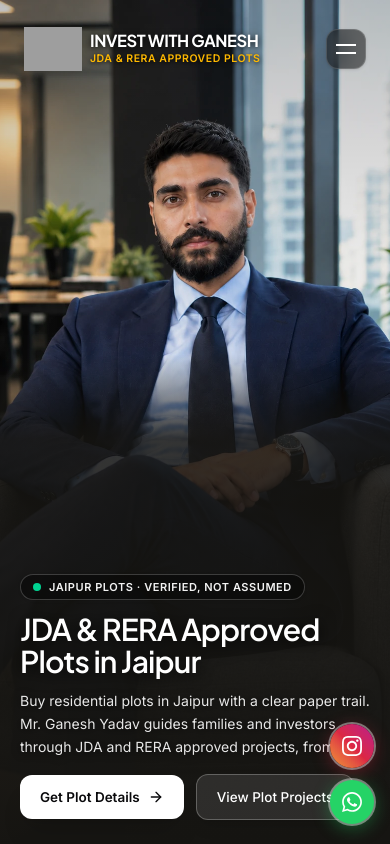
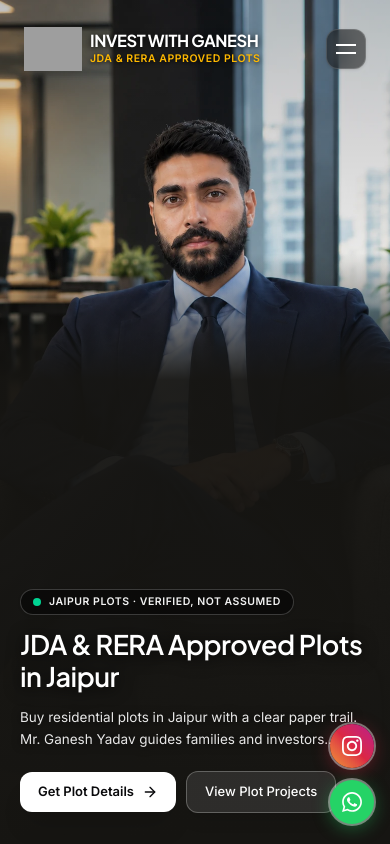
Before and after one commit to bad781478-lang/INVEST-WITH-GANESH, a React (Vite) app: page / in a window 390 px wide. Shown: the top 844 px of the page. Built offline with nearby package versions, Linux system fonts and the light colour scheme; grey boxes are pictures that could not be loaded.

Commit message:
fix(hero): prevent text and buttons from touching edges, portrait, or each other on small screens

```diff
--- a/src/components/home/HeroSection.tsx
+++ b/src/components/home/HeroSection.tsx
@@ -36,7 +36,7 @@ export const HeroSection: React.FC = () => {
   }, [isRevealed]);
 
   return (
-    <section className="relative h-screen h-[100dvh] min-h-[100dvh] max-h-[100dvh] bg-[#161512] text-white flex flex-col justify-end pt-20 sm:pt-28 md:pt-32 pb-6 sm:pb-10 md:pb-20 overflow-hidden">
+    <section className="relative min-h-[100dvh] bg-[#161512] text-white flex flex-col justify-end pt-24 sm:pt-28 md:pt-32 pb-8 sm:pb-12 md:pb-20 pb-[max(2rem,env(safe-area-inset-bottom))] overflow-hidden">
       {/* Background Images: Portrait image for mobile, landscape banner on desktop */}
       <div className="absolute inset-0 z-0">
         <picture className="w-full h-full block">
@@ -71,46 +71,46 @@ export const HeroSection: React.FC = () => {
         <div className="hidden md:block absolute inset-0 bg-gradient-to-r from-[#161512] from-25% via-[#161512]/80 via-48% to-transparent to-68%" />
         <div className="hidden md:block absolute inset-0 bg-gradient-to-t from-[#161512] via-transparent to-black/15" />
 
-        {/* Mobile Gradient Overlay: Very subtle cinematic touch on face (very very little bit); rich darkness at bottom for text & UI contrast */}
+        {/* Mobile Gradient Overlay: Clean cinematic backdrop with generous bottom darkness so text never clashes with portrait */}
         <div className="md:hidden absolute inset-0 bg-gradient-to-b from-black/25 via-black/[0.08] via-30% to-transparent to-55% pointer-events-none" />
-        <div className="md:hidden absolute inset-0 bg-gradient-to-t from-[#161512] via-[#161512]/85 via-32% via-[#161512]/30 via-48% to-transparent to-58% pointer-events-none" />
+        <div className="md:hidden absolute inset-0 bg-gradient-to-t from-[#161512] via-[#161512]/95 via-36% via-[#161512]/50 via-55% to-transparent to-70% pointer-events-none" />
       </div>
 
       {/* Hero Content */}
-      <div className="relative z-10 max-w-7xl mx-auto px-5 sm:px-6 md:px-10 w-full">
-        <div className="max-w-xl sm:max-w-2xl lg:max-w-3xl space-y-3 sm:space-y-4 md:space-y-5">
+      <div className="relative z-10 max-w-7xl mx-auto px-5 xs:px-6 sm:px-8 md:px-10 w-full">
+        <div className="max-w-xl sm:max-w-2xl lg:max-w-3xl space-y-3.5 sm:space-y-4 md:space-y-5">
           {/* Top Pill Badge */}
           <div className={`inline-block ${isRevealed ? 'animate-hero-1' : 'opacity-0'}`}>
-            <div className="inline-flex items-center gap-2 rounded-full bg-black/40 backdrop-blur-md border border-white/20 px-3 py-1 shadow-sm">
+            <div className="inline-flex items-center gap-2 rounded-full bg-black/50 backdrop-blur-md border border-white/20 px-3 py-1 shadow-sm">
               <span className="w-2 h-2 rounded-full bg-emerald-400 shrink-0" />
-              <span className="text-[11px] sm:text-xs font-semibold uppercase tracking-wider text-white/95">
+              <span className="text-[10.5px] xs:text-[11px] sm:text-xs font-semibold uppercase tracking-wider text-white/95">
                 JAIPUR PLOTS · VERIFIED, NOT ASSUMED
               </span>
             </div>
           </div>
 
           {/* Main H1 Headline */}
-          <h1 className={`text-3xl sm:text-4xl md:text-5xl lg:text-6xl xl:text-[72px] font-semibold leading-[1.08] tracking-[-0.03em] text-white drop-shadow-[0_2px_8px_rgba(0,0,0,0.85)] ${isRevealed ? 'animate-hero-2' : 'opacity-0'}`}>
+          <h1 className={`text-[27px] xs:text-3xl sm:text-4xl md:text-5xl lg:text-6xl xl:text-[72px] font-semibold leading-[1.18] sm:leading-[1.12] md:leading-[1.08] tracking-[-0.02em] sm:tracking-[-0.03em] text-white drop-shadow-[0_2px_8px_rgba(0,0,0,0.85)] ${isRevealed ? 'animate-hero-2' : 'opacity-0'}`}>
             JDA &amp; RERA Approved Plots in Jaipur
           </h1>
 
           {/* Subtitle Description */}
-          <p className={`text-[14px] sm:text-base md:text-[18px] text-white/90 leading-relaxed font-normal max-w-xl line-clamp-3 sm:line-clamp-none drop-shadow-[0_1px_4px_rgba(0,0,0,0.85)] ${isRevealed ? 'animate-hero-3' : 'opacity-0'}`}>
+          <p className={`text-[13.5px] xs:text-[14px] sm:text-base md:text-[18px] text-white/90 leading-relaxed font-normal max-w-xl line-clamp-2 xs:line-clamp-3 sm:line-clamp-none drop-shadow-[0_1px_4px_rgba(0,0,0,0.85)] ${isRevealed ? 'animate-hero-3' : 'opacity-0'}`}>
             Buy residential plots in Jaipur with a clear paper trail. Mr. Ganesh Yadav guides families and investors through JDA and RERA approved projects, from approvals and locations to site visits, before any money changes hands.
           </p>
 
           {/* Action Buttons */}
-          <div className={`pt-1 sm:pt-3 flex flex-row flex-wrap items-center gap-3 sm:gap-4 ${isRevealed ? 'animate-hero-4' : 'opacity-0'}`}>
+          <div className={`pt-1.5 sm:pt-3 flex flex-row flex-wrap items-center gap-2.5 sm:gap-4 ${isRevealed ? 'animate-hero-4' : 'opacity-0'}`}>
             <a
               href="/contact"
-              className="inline-flex items-center justify-center gap-2 rounded-xl bg-white text-zinc-950 px-5 sm:px-6 py-3 sm:py-3.5 text-[13.5px] sm:text-[14px] font-semibold hover:bg-zinc-100 transition-all duration-300 shadow-xl hover:shadow-2xl hover:-translate-y-0.5 active:scale-98 cursor-pointer"
+              className="inline-flex items-center justify-center gap-2 rounded-xl bg-white text-zinc-950 px-4.5 xs:px-5 sm:px-6 py-2.5 xs:py-3 sm:py-3.5 text-[13px] xs:text-[13.5px] sm:text-[14px] font-semibold hover:bg-zinc-100 transition-all duration-300 shadow-xl hover:shadow-2xl hover:-translate-y-0.5 active:scale-98 cursor-pointer"
             >
               <span>Get Plot Details</span>
               <ArrowRight className="w-4 h-4 transition-transform group-hover:translate-x-1" />
             </a>
             <a
               href="/projects"
-              className="inline-flex items-center justify-center rounded-xl bg-white/10 backdrop-blur-md border border-white/25 text-white px-5 sm:px-6 py-3 sm:py-3.5 text-[13.5px] sm:text-[14px] font-medium hover:bg-white/20 transition-all duration-300 shadow-lg hover:shadow-xl hover:-translate-y-0.5 active:scale-98 cursor-pointer"
+              className="inline-flex items-center justify-center rounded-xl bg-white/10 backdrop-blur-md border border-white/25 text-white px-4.5 xs:px-5 sm:px-6 py-2.5 xs:py-3 sm:py-3.5 text-[13px] xs:text-[13.5px] sm:text-[14px] font-medium hover:bg-white/20 transition-all duration-300 shadow-lg hover:shadow-xl hover:-translate-y-0.5 active:scale-98 cursor-pointer"
             >
               View Plot Projects
             </a>
```
